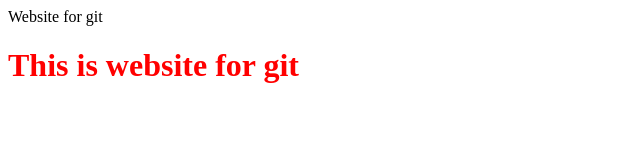
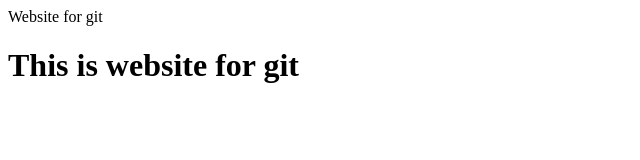
Before and after one commit to Trois25/Juan_upn_zetta_git_day1, a plain HTML site: page index.html in a window 1280 px wide. Shown: the whole page, without its empty margins (0-640 px from the left). Drawn offline with Linux system fonts and the light colour scheme.

Commit message:
Revert "[UI] Update Index HTML and Style.css to have red color on text <h1>"
This reverts commit 93642ffcf8a430f85078b5e958b95fe966fc5ac0.

```diff
--- a/assets/style.css
+++ /dev/null
@@ -1 +0,0 @@
-.red-color { color: red;}
--- a/index.html
+++ b/index.html
@@ -4,11 +4,10 @@
     <meta charset="UTF-8">
     <meta http-equiv="X-UA-Compatible" content="IE=edge">
     <meta name="viewport" content="width=device-width, initial-scale=1.0">
-    <link rel="stylesheet" href="assets/style.css">
     <title>Document</title>
 </head>
 <body>
     <header>Website for git</header>
-    <h1 class="red-color">This is website for git</h1>
+    <h1>This is website for git</h1>
 </body>
 </html>
```
